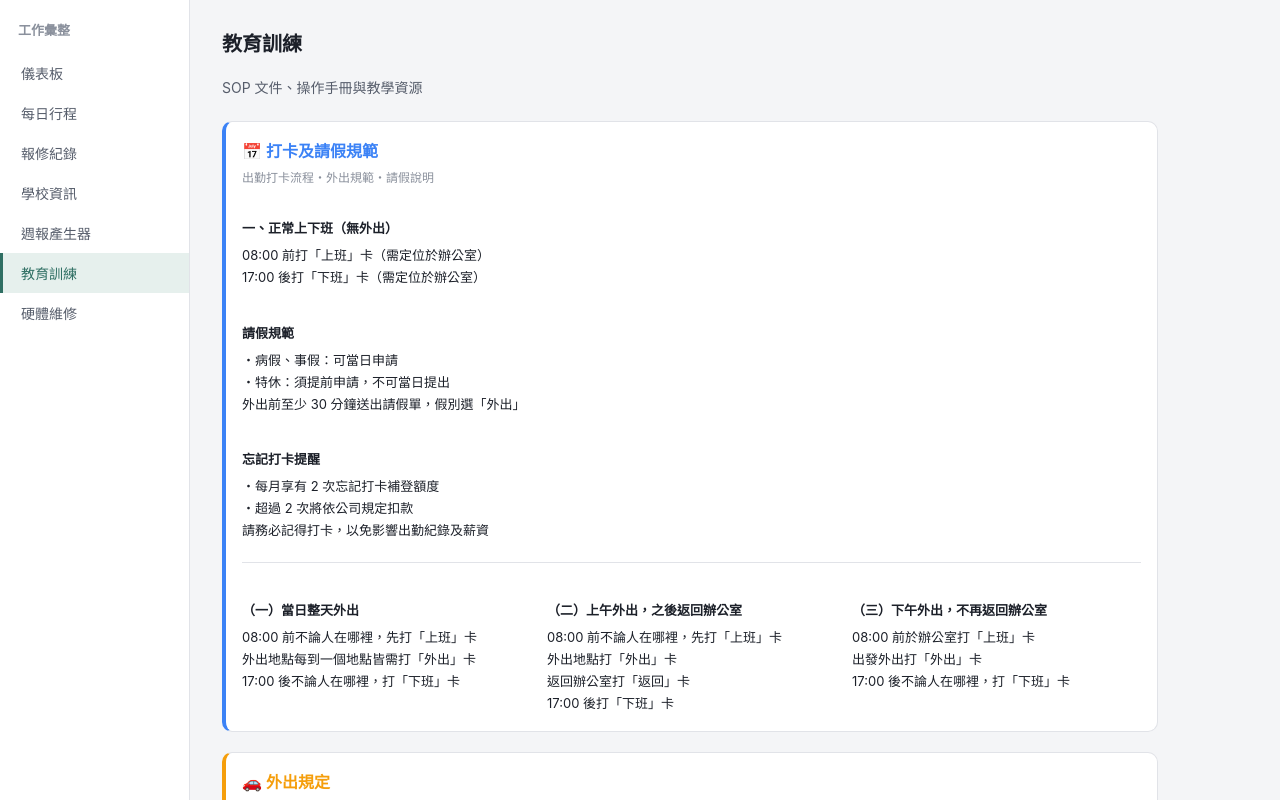
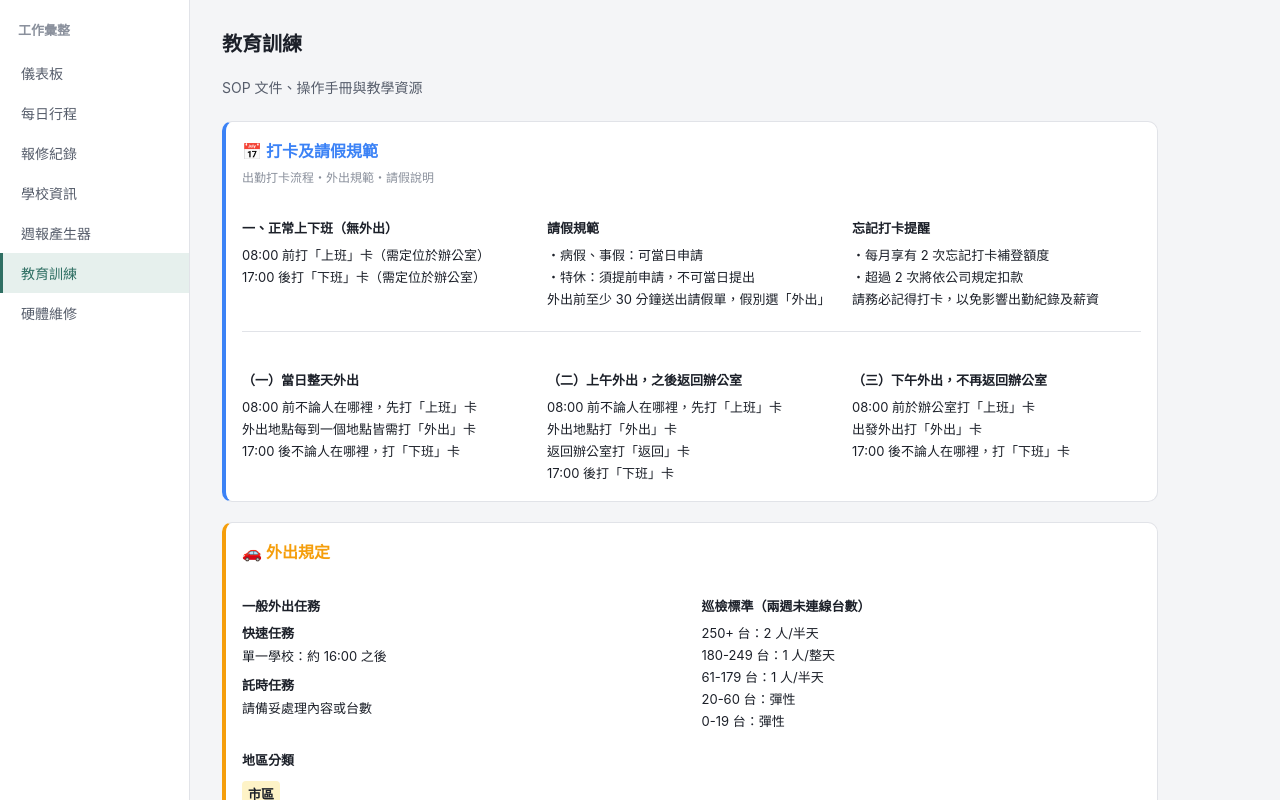
Before and after one commit to Iris1706/school-hub, a Next.js app: page /training in a window 1280 px wide. Shown: the top 800 px of the page. Built offline with nearby package versions, Linux system fonts and the light colour scheme.

Commit message:
fix: change top section to horizontal layout

```diff
--- a/app/training/page.js
+++ b/app/training/page.js
@@ -47,8 +47,8 @@ export default function TrainingPage() {
         <h2 style={{ fontSize: 16, fontWeight: 600, marginBottom: 6, color: '#3b82f6', marginTop: 0 }}>📅 打卡及請假規範</h2>
         <p style={{ margin: '0 0 16px 0', fontSize: 12, color: 'var(--text-muted)' }}>出勤打卡流程・外出規範・請假說明</p>
 
-        {/* 上面部分 - 竖排三個項目 */}
-        <div style={{ display: 'grid', gridTemplateColumns: '1fr', gap: 16, marginBottom: 20, paddingBottom: 20, borderBottom: '1px solid var(--border)' }}>
+        {/* 上面部分 - 左右並排三個項目 */}
+        <div style={{ display: 'grid', gridTemplateColumns: '1fr 1fr 1fr', gap: 16, marginBottom: 20, paddingBottom: 20, borderBottom: '1px solid var(--border)' }}>
           <div>
             <h4 style={{ fontSize: 13, fontWeight: 600, marginBottom: 8, color: 'var(--text-primary)' }}>一、正常上下班（無外出）</h4>
             <p style={{ margin: '3px 0', fontSize: 13 }}>08:00 前打「上班」卡（需定位於辦公室）</p>
```
